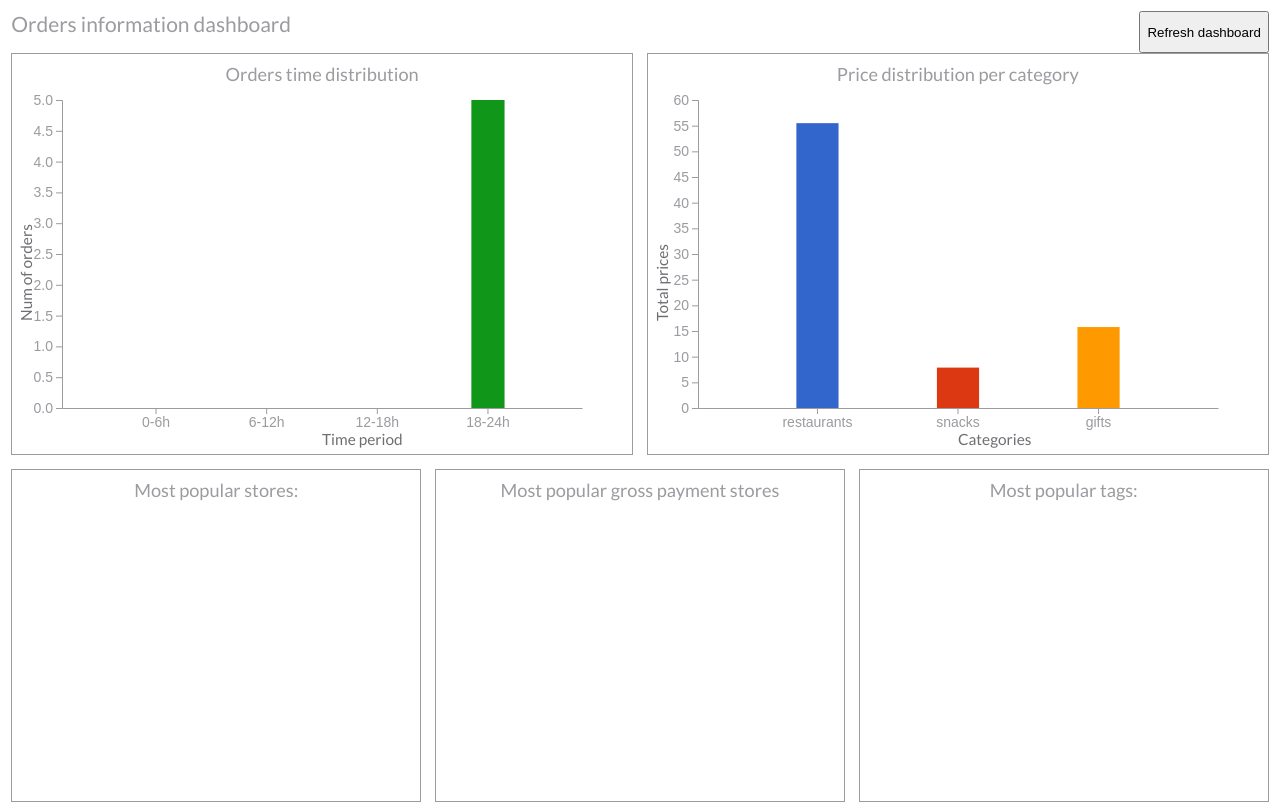
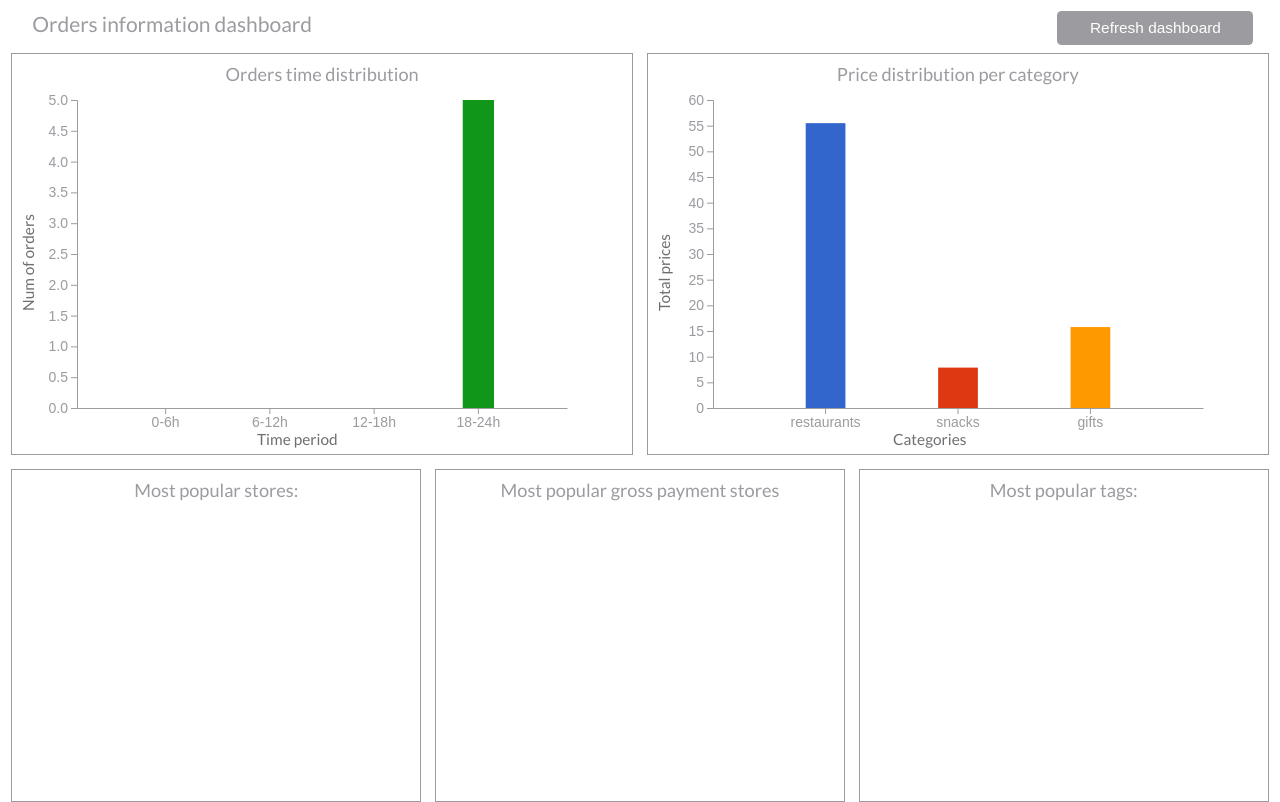
Before and after one commit to pascal2833/BasicVueDashboard, a Vue app: page / in a window 1280 px wide. Built offline with nearby package versions, Linux system fonts and the light colour scheme.

Commit message:
Styles/distributions graphs, WIP2

```diff
--- a/src/assets/vars-and-mixins.scss
+++ b/src/assets/vars-and-mixins.scss
@@ -41,9 +41,10 @@ $mostImportant-graph-height: calc(100vh - #{$distribution-graph-height} - #{$ver
   background-color: $mainColor4Text;
   padding: .5em 1.5em;
   border-radius: .3em;
-  height: 2em;
-  font-size: 1em;
+  height: 34px;
+  font-size: 1.1em;
   cursor: pointer;
   border-style: none;
   width: 196px;
+  margin-right: 1em;
 }
--- a/src/components/DashboardHeader/DashboardHeader.css
+++ b/src/components/DashboardHeader/DashboardHeader.css
@@ -3,19 +3,20 @@
   justify-content: space-between; }
 
 .dashboard-header__h1-titles {
-  margin: 0 0 0.8em 0;
+  margin: 0 0 0.8em 1em;
   font-size: 1.5em;
   font-weight: normal; }
 
-dashboard-header__classic-button {
+.dashboard-header__classic-button {
   color: white;
   background-color: #9b9ba0;
   padding: .5em 1.5em;
   border-radius: .3em;
-  height: 2em;
-  font-size: 1em;
+  height: 34px;
+  font-size: 1.1em;
   cursor: pointer;
   border-style: none;
-  width: 196px; }
+  width: 196px;
+  margin-right: 1em; }
 
 /*# sourceMappingURL=DashboardHeader.css.map */
--- a/src/components/DashboardHeader/DashboardHeader.scss
+++ b/src/components/DashboardHeader/DashboardHeader.scss
@@ -5,11 +5,11 @@
   justify-content: space-between;
 }
 .dashboard-header__h1-titles {
-  margin: 0 0 $globalVerticalMargin 0;
+  margin: 0 0 $globalVerticalMargin 1em;
   font-size: $fontSizeH1Titles;
   font-weight: normal;
 }
 
-dashboard-header__classic-button  {
+.dashboard-header__classic-button  {
   @include buttons;
 }
--- a/src/components/DistributionGraph/DistributionGraph.vue
+++ b/src/components/DistributionGraph/DistributionGraph.vue
@@ -40,7 +40,7 @@ export default {
     drawGraph (data) {
       const widthSvg = window.document.getElementById(this.idSvgContainer).offsetWidth
       const heightSvg = window.document.getElementById(this.idSvgContainer).offsetHeight
-      const margin = ({top: 6, right: 0, bottom: 40, left: 50})
+      const margin = ({top: 6, right: 0, bottom: 40, left: 65})
 
       const svg = d3.select(`#${this.idSvg}`)
 
@@ -79,14 +79,14 @@ export default {
 
       // Add Axes titles:
       svg.append('text')
-        .attr('x', -(heightSvg / 2) - margin.left)
-        .attr('y', margin.bottom / 2)
+        .attr('x', -(heightSvg / 2) - margin.bottom)
+        .attr('y', margin.left / 3)
         .attr('transform', 'rotate(-90)')
         .attr('font-size', this.size4TitlesAxes)
         .attr('fill', this.color4TitlesAxes)
         .text(this.yAxeLegend)
       svg.append('text')
-        .attr('x', widthSvg / 2)
+        .attr('x', widthSvg / 2 - margin.left - margin.right)
         .attr('y', heightSvg - 3)
         .attr('font-size', this.size4TitlesAxes)
         .attr('fill', this.color4TitlesAxes)
```
Also changed, not shown: 1 other file (tests, documents, lock files or other folders).
